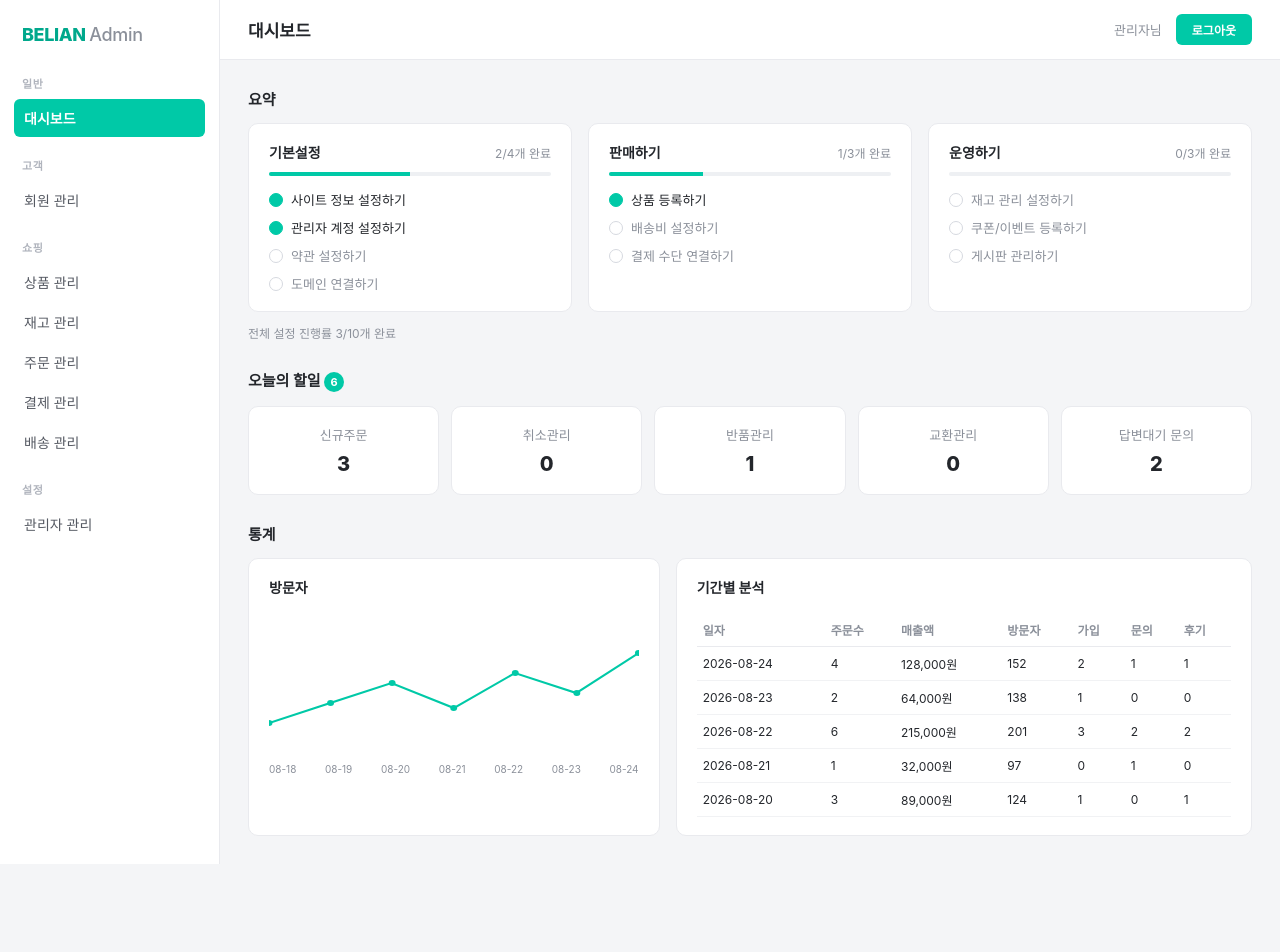
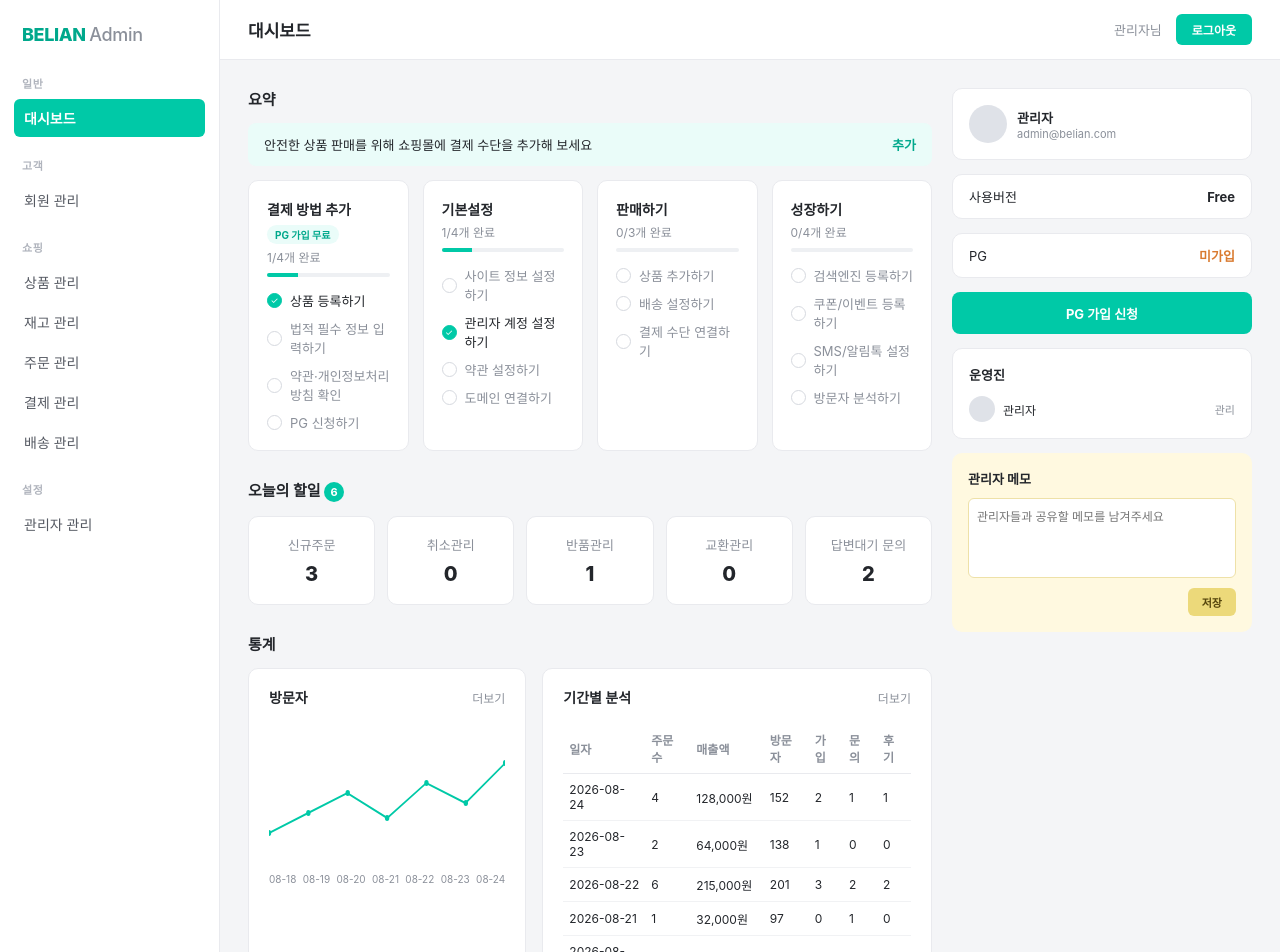
Before and after one commit to youzam136-sudo/belian-admin, a React (Vite) app: page / in a window 1280 px wide. Shown: the top 952 px of the page. Before the commit the page ends 864 px from the top, so only its background shows below. Built offline with nearby package versions, Linux system fonts and the light colour scheme.

Commit message:
Add files via upload

```diff
--- a/src/pages/DashboardPage.tsx
+++ b/src/pages/DashboardPage.tsx
@@ -1,3 +1,4 @@
+import { useState } from "react";
 import "../styles/dashboard.css";
 
 type ChecklistItem = {
@@ -13,9 +14,19 @@ type ChecklistCard = {
 
 const checklistCards: ChecklistCard[] = [
     {
+        title: "결제 방법 추가",
+        badge: "PG 가입 무료",
+        items: [
+            { label: "상품 등록하기", done: true },
+            { label: "법적 필수 정보 입력하기", done: false },
+            { label: "약관·개인정보처리방침 확인", done: false },
+            { label: "PG 신청하기", done: false },
+        ],
+    },
+    {
         title: "기본설정",
         items: [
-            { label: "사이트 정보 설정하기", done: true },
+            { label: "사이트 정보 설정하기", done: false },
             { label: "관리자 계정 설정하기", done: true },
             { label: "약관 설정하기", done: false },
             { label: "도메인 연결하기", done: false },
@@ -24,17 +35,18 @@ const checklistCards: ChecklistCard[] = [
     {
         title: "판매하기",
         items: [
-            { label: "상품 등록하기", done: true },
-            { label: "배송비 설정하기", done: false },
+            { label: "상품 추가하기", done: false },
+            { label: "배송 설정하기", done: false },
             { label: "결제 수단 연결하기", done: false },
         ],
     },
     {
-        title: "운영하기",
+        title: "성장하기",
         items: [
-            { label: "재고 관리 설정하기", done: false },
+            { label: "검색엔진 등록하기", done: false },
             { label: "쿠폰/이벤트 등록하기", done: false },
-            { label: "게시판 관리하기", done: false },
+            { label: "SMS/알림톡 설정하기", done: false },
+            { label: "방문자 분석하기", done: false },
         ],
     },
 ];
@@ -56,21 +68,22 @@ const periodRows = [
 ];
 
 function DashboardPage() {
-    const totalDone = checklistCards.reduce(
-        (sum, card) => sum + card.items.filter((item) => item.done).length,
-        0,
-    );
-    const totalItems = checklistCards.reduce(
-        (sum, card) => sum + card.items.length,
-        0,
-    );
+    const [memo, setMemo] = useState("");
 
     return (
+        <div className="dashboard-layout">
+
+            {/* ================= 메인 컬럼 ================= */}
             <div className="dashboard-page">
 
                 {/* 요약 */}
                 <section className="dashboard-section">
                     <h2>요약</h2>
+
+                    <div className="dashboard-info-banner">
+                        안전한 상품 판매를 위해 쇼핑몰에 결제 수단을 추가해 보세요
+                        <a href="#">추가</a>
+                    </div>
 
                     <div className="dashboard-checklist-grid">
                         {checklistCards.map((card) => {
@@ -79,9 +92,19 @@ function DashboardPage() {
                             return (
                                 <div className="dashboard-checklist-card" key={card.title}>
                                     <div className="dashboard-checklist-head">
-                                    <h3>{card.title}</h3>
-                                    <span>{done}/{card.items.length}개 완료</span>
+                                        <h3>
+                                            {card.title}
+                                            {card.badge && (
+                                                <span className="dashboard-checklist-tag">
+                                                    {card.badge}
+                                                </span>
+                                            )}
+                                        </h3>
                                     </div>
+
+                                    <span className="dashboard-checklist-count">
+                                        {done}/{card.items.length}개 완료
+                                    </span>
 
                                     <div className="dashboard-checklist-bar">
                                         <div
@@ -98,7 +121,9 @@ function DashboardPage() {
                                                 key={item.label}
                                                 className={item.done ? "is-done" : ""}
                                             >
-                                            <span className="dashboard-checklist-dot" />
+                                                <span className="dashboard-checklist-dot">
+                                                    {item.done && "✓"}
+                                                </span>
                                                 {item.label}
                                             </li>
                                         ))}
@@ -107,10 +132,6 @@ function DashboardPage() {
                             );
                         })}
                     </div>
-
-                <p className="dashboard-checklist-total">
-                    전체 설정 진행률 {totalDone}/{totalItems}개 완료
-                </p>
                 </section>
 
                 {/* 오늘의 할일 */}
@@ -140,6 +161,7 @@ function DashboardPage() {
                         <div className="dashboard-chart-card">
                             <div className="dashboard-card-head">
                                 <h3>방문자</h3>
+                                <a href="#">더보기</a>
                             </div>
 
                             <svg className="dashboard-chart" viewBox="0 0 320 140" preserveAspectRatio="none">
@@ -173,6 +195,7 @@ function DashboardPage() {
                         <div className="dashboard-table-card">
                             <div className="dashboard-card-head">
                                 <h3>기간별 분석</h3>
+                                <a href="#">더보기</a>
                             </div>
 
                             <table className="dashboard-table">
@@ -200,12 +223,103 @@ function DashboardPage() {
                                             <td>{row.reviews}</td>
                                         </tr>
                                     ))}
+
+                                    <tr className="dashboard-table-summary">
+                                        <td>최근 7일 합계</td>
+                                        <td>16건</td>
+                                        <td>528,000원</td>
+                                        <td>712명</td>
+                                        <td>7명</td>
+                                        <td>4</td>
+                                        <td>4</td>
+                                    </tr>
                                 </tbody>
                             </table>
                         </div>
                     </div>
                 </section>
 
+                {/* 컨텐츠 */}
+                <section className="dashboard-section">
+                    <h2>컨텐츠</h2>
+
+                    <div className="dashboard-content-grid">
+                        <div className="dashboard-content-card">
+                            <div className="dashboard-card-head">
+                                <h3>상품 구매평</h3>
+                                <a href="#">더보기</a>
+                            </div>
+
+                            <div className="dashboard-content-empty">
+                                상품 구매평이 없어요
+                            </div>
+                        </div>
+
+                        <div className="dashboard-content-card">
+                            <div className="dashboard-card-head">
+                                <h3>상품 문의</h3>
+                                <a href="#">더보기</a>
+                            </div>
+
+                            <div className="dashboard-content-empty">
+                                상품 문의가 없어요
+                            </div>
+                        </div>
+                    </div>
+                </section>
+
+            </div>
+
+            {/* ================= 오른쪽 패널 ================= */}
+            <aside className="dashboard-side">
+
+                <div className="dashboard-profile-card">
+                    <div className="dashboard-profile-avatar" />
+
+                    <div>
+                        <strong>관리자</strong>
+                        <span>admin@belian.com</span>
+                    </div>
+                </div>
+
+                <div className="dashboard-side-row">
+                    <span>사용버전</span>
+                    <strong>Free</strong>
+                </div>
+
+                <div className="dashboard-side-row">
+                    <span>PG</span>
+                    <strong className="is-warning">미가입</strong>
+                </div>
+
+                <button type="button" className="dashboard-pg-btn">
+                    PG 가입 신청
+                </button>
+
+                <div className="dashboard-side-card">
+                    <strong>운영진</strong>
+
+                    <div className="dashboard-side-member">
+                        <div className="dashboard-profile-avatar small" />
+                        <span>관리자</span>
+                        <em>관리</em>
+                    </div>
+                </div>
+
+                <div className="dashboard-memo-card">
+                    <strong>관리자 메모</strong>
+
+                    <textarea
+                        placeholder="관리자들과 공유할 메모를 남겨주세요"
+                        value={memo}
+                        onChange={(event) => setMemo(event.target.value)}
+                    />
+
+                    <button type="button">저장</button>
+                </div>
+
+            </aside>
+
         </div>
     );
 }
--- a/src/styles/dashboard.css
+++ b/src/styles/dashboard.css
@@ -1,10 +1,19 @@
+.dashboard-layout {
+    display: grid;
+    grid-template-columns: 1fr 300px;
+
+    gap: 20px;
+
+    max-width: 1400px;
+}
+
 .dashboard-page {
     display: flex;
     flex-direction: column;
 
     gap: 28px;
 
-    max-width: 1200px;
+    min-width: 0;
 }
 
 .dashboard-section h2 {
@@ -33,17 +42,43 @@
     font-weight: 700;
 }
 
+/* 정보 배너 */
+
+.dashboard-info-banner {
+    display: flex;
+    align-items: center;
+    justify-content: space-between;
+
+    padding: 12px 16px;
+
+    margin-bottom: 14px;
+
+    border-radius: 8px;
+
+    background: #eafcf9;
+    color: #23262b;
+
+    font-size: 13px;
+}
+
+.dashboard-info-banner a {
+    color: var(--admin-accent-dark);
+
+    font-weight: 700;
+    text-decoration: none;
+}
+
 /* 요약 체크리스트 */
 
 .dashboard-checklist-grid {
     display: grid;
-    grid-template-columns: repeat(3, 1fr);
+    grid-template-columns: repeat(4, 1fr);
 
-    gap: 16px;
+    gap: 14px;
 }
 
 .dashboard-checklist-card {
-    padding: 18px 20px;
+    padding: 18px 18px;
 
     border: 1px solid var(--admin-border);
     border-radius: 10px;
@@ -52,19 +87,37 @@
 }
 
 .dashboard-checklist-head {
-    display: flex;
-    align-items: center;
-    justify-content: space-between;
-
-    margin-bottom: 10px;
+    margin-bottom: 4px;
 }
 
 .dashboard-checklist-head h3 {
+    display: flex;
+    align-items: center;
+    flex-wrap: wrap;
+
+    gap: 6px;
+
     font-size: 14px;
     font-weight: 700;
 }
 
-.dashboard-checklist-head span {
+.dashboard-checklist-tag {
+    padding: 2px 8px;
+
+    border-radius: 999px;
+
+    background: #eafcf9;
+    color: var(--admin-accent-dark);
+
+    font-size: 10px;
+    font-weight: 700;
+}
+
+.dashboard-checklist-count {
+    display: block;
+
+    margin-bottom: 8px;
+
     color: var(--admin-text-muted);
 
     font-size: 12px;
@@ -112,26 +165,26 @@
 }
 
 .dashboard-checklist-dot {
-    width: 14px;
-    height: 14px;
+    display: flex;
+    align-items: center;
+    justify-content: center;
+
+    width: 15px;
+    height: 15px;
     flex-shrink: 0;
 
     border: 1.5px solid #d6d9df;
     border-radius: 50%;
+
+    color: #fff;
+
+    font-size: 9px;
 }
 
 .dashboard-checklist-card li.is-done .dashboard-checklist-dot {
     border-color: var(--admin-accent);
 
     background: var(--admin-accent);
-}
-
-.dashboard-checklist-total {
-    margin-top: 12px;
-
-    color: var(--admin-text-muted);
-
-    font-size: 12px;
 }
 
 /* 오늘의 할일 */
@@ -179,7 +232,8 @@
 }
 
 .dashboard-chart-card,
-.dashboard-table-card {
+.dashboard-table-card,
+.dashboard-content-card {
     padding: 18px 20px;
 
     border: 1px solid var(--admin-border);
@@ -189,12 +243,23 @@
 }
 
 .dashboard-card-head {
+    display: flex;
+    align-items: center;
+    justify-content: space-between;
+
     margin-bottom: 16px;
 }
 
 .dashboard-card-head h3 {
     font-size: 14px;
     font-weight: 700;
+}
+
+.dashboard-card-head a {
+    color: var(--admin-text-muted);
+
+    font-size: 12px;
+    text-decoration: none;
 }
 
 .dashboard-chart {
@@ -236,6 +301,36 @@
     border-bottom: 1px solid #f1f2f4;
 }
 
+.dashboard-table-summary td {
+    border-bottom: 0;
+    border-top: 1px solid var(--admin-border);
+
+    color: var(--admin-text);
+
+    font-weight: 700;
+}
+
+/* 컨텐츠 */
+
+.dashboard-content-grid {
+    display: grid;
+    grid-template-columns: repeat(2, 1fr);
+
+    gap: 16px;
+}
+
+.dashboard-content-empty {
+    display: flex;
+    align-items: center;
+    justify-content: center;
+
+    min-height: 120px;
+
+    color: var(--admin-text-muted);
+
+    font-size: 13px;
+}
+
 /* PLACEHOLDER */
 
 .admin-placeholder {
@@ -253,18 +348,193 @@
     font-size: 14px;
 }
 
+/* ================= 오른쪽 패널 ================= */
+
+.dashboard-side {
+    display: flex;
+    flex-direction: column;
+
+    gap: 14px;
+}
+
+.dashboard-profile-card {
+    display: flex;
+    align-items: center;
+
+    gap: 10px;
+
+    padding: 16px;
+
+    border: 1px solid var(--admin-border);
+    border-radius: 10px;
+
+    background: #fff;
+}
+
+.dashboard-profile-avatar {
+    width: 38px;
+    height: 38px;
+    flex-shrink: 0;
+
+    border-radius: 50%;
+
+    background: #dfe2e8;
+}
+
+.dashboard-profile-avatar.small {
+    width: 26px;
+    height: 26px;
+}
+
+.dashboard-profile-card div {
+    display: flex;
+    flex-direction: column;
+}
+
+.dashboard-profile-card strong {
+    font-size: 13px;
+    font-weight: 700;
+}
+
+.dashboard-profile-card span {
+    color: var(--admin-text-muted);
+
+    font-size: 11px;
+}
+
+.dashboard-side-row {
+    display: flex;
+    align-items: center;
+    justify-content: space-between;
+
+    padding: 12px 16px;
+
+    border: 1px solid var(--admin-border);
+    border-radius: 10px;
+
+    background: #fff;
+
+    font-size: 13px;
+}
+
+.dashboard-side-row .is-warning {
+    color: #d97a2f;
+}
+
+.dashboard-pg-btn {
+    height: 42px;
+
+    border: 0;
+    border-radius: 8px;
+
+    background: var(--admin-accent);
+    color: #fff;
+
+    font-size: 13px;
+    font-weight: 700;
+}
+
+.dashboard-side-card {
+    display: flex;
+    flex-direction: column;
+
+    gap: 12px;
+
+    padding: 16px;
+
+    border: 1px solid var(--admin-border);
+    border-radius: 10px;
+
+    background: #fff;
+
+    font-size: 13px;
+}
+
+.dashboard-side-member {
+    display: flex;
+    align-items: center;
+
+    gap: 8px;
+}
+
+.dashboard-side-member span {
+    flex: 1;
+
+    font-size: 12px;
+}
+
+.dashboard-side-member em {
+    color: var(--admin-text-muted);
+
+    font-size: 11px;
+    font-style: normal;
+}
+
+.dashboard-memo-card {
+    display: flex;
+    flex-direction: column;
+
+    gap: 10px;
+
+    padding: 16px;
+
+    border-radius: 10px;
+
+    background: #fff9e0;
+
+    font-size: 13px;
+}
+
+.dashboard-memo-card textarea {
+    height: 80px;
+
+    padding: 8px;
+
+    border: 1px solid #eee1a8;
+    border-radius: 6px;
+
+    background: #fff;
+
+    font-family: inherit;
+    font-size: 12px;
+
+    resize: none;
+}
+
+.dashboard-memo-card button {
+    align-self: flex-end;
+
+    padding: 6px 14px;
+
+    border: 0;
+    border-radius: 6px;
+
+    background: #ecd97a;
+    color: #55450c;
+
+    font-size: 11px;
+    font-weight: 700;
+}
+
 /* MOBILE */
+
+@media (max-width: 1100px) {
+    .dashboard-layout {
+        grid-template-columns: 1fr;
+    }
+}
 
 @media (max-width: 900px) {
     .dashboard-checklist-grid {
-        grid-template-columns: 1fr;
+        grid-template-columns: repeat(2, 1fr);
     }
 
     .dashboard-today-row {
         grid-template-columns: repeat(2, 1fr);
     }
 
-    .dashboard-stats-grid {
+    .dashboard-stats-grid,
+    .dashboard-content-grid {
         grid-template-columns: 1fr;
     }
 }
```
Lines whose indentation alone changed are shown as unchanged.
